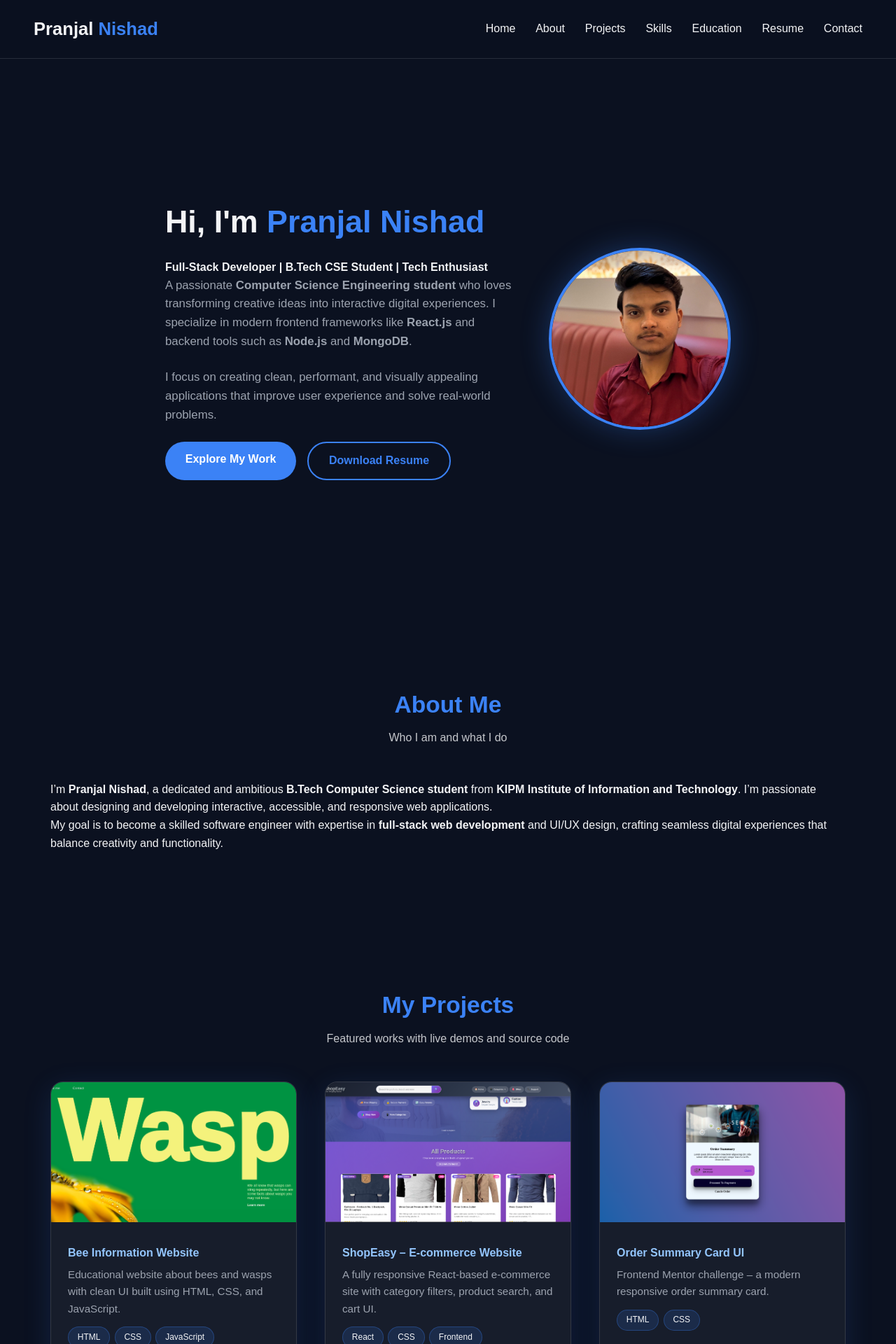
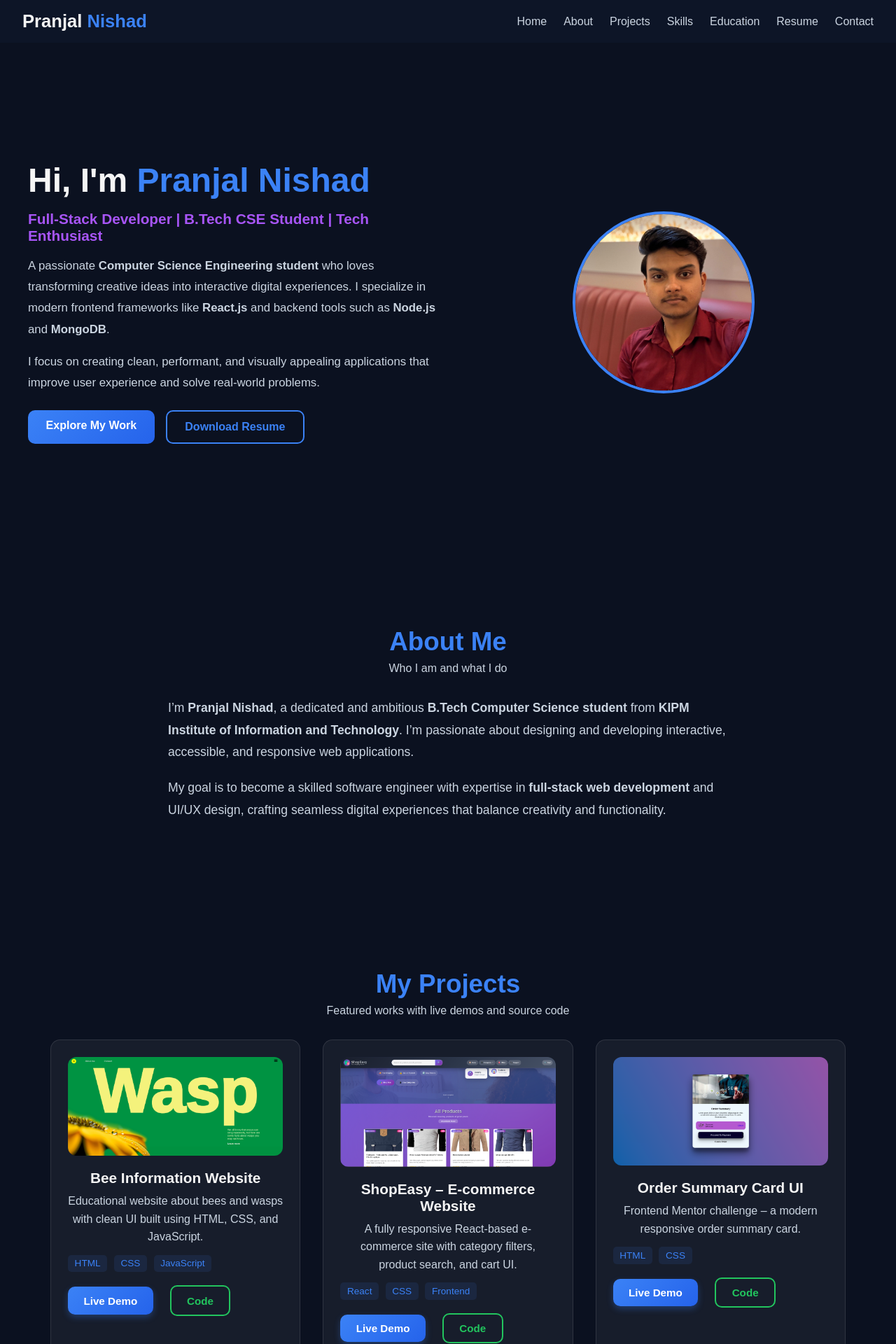
Before and after one commit to PranjalNishad/Portfolio, a React (Vite) app: page / in a window 1280 px wide. Shown: the top 1920 px of the page at 70% size. Built offline with nearby package versions, Linux system fonts and the light colour scheme.

Commit message:
Update App.css

```diff
--- a/src/App.css
+++ b/src/App.css
@@ -1,23 +1,22 @@
-/* ----------------------------
-🎨 GLOBAL STYLES
------------------------------*/
+/* ================================
+🌙 GLOBAL STYLES & DARK THEME
+================================ */
 :root {
-  --primary: #3b82f6;
-  --secondary: #60a5fa;
-  --bg-dark: #0b1120;
-  --bg-card: rgba(255, 255, 255, 0.05);
-  --text-light: #f3f4f6;
-  --text-dim: #9ca3af;
-  --accent: #93c5fd;
-  --border: rgba(255, 255, 255, 0.12);
-  --shadow: 0 10px 40px rgba(59, 130, 246, 0.15);
-  --radius: 18px;
+  --primary: #3b82f6; /* Blue */
+  --secondary: #22c55e; /* Green */
+  --accent: #a855f7; /* Purple accent */
+  --text: #f5f5f5;
+  --text-dim: #cbd5e1;
+  --bg: #0b1120;
+  --card-bg: rgba(255, 255, 255, 0.05);
+  --border: rgba(255, 255, 255, 0.1);
 }
 
 * {
   margin: 0;
   padding: 0;
   box-sizing: border-box;
+  font-family: "Poppins", sans-serif;
 }
 
 html {
@@ -25,32 +24,30 @@ html {
 }
 
 body {
-  font-family: "Poppins", sans-serif;
-  background: var(--bg-dark);
-  color: var(--text-light);
-  line-height: 1.6;
+  background-color: var(--bg);
+  color: var(--text);
   overflow-x: hidden;
 }
 
-/* ----------------------------
-🔝 NAVBAR
------------------------------*/
+/* ================================
+HEADER / NAVBAR
+================================ */
 .navbar {
+  position: fixed;
+  top: 0;
+  width: 100%;
+  background: rgba(15, 23, 42, 0.85);
+  backdrop-filter: blur(10px);
+  z-index: 1000;
   display: flex;
   justify-content: space-between;
   align-items: center;
-  padding: 1.3rem 3rem;
-  position: sticky;
-  top: 0;
-  background: rgba(11, 17, 32, 0.8);
-  backdrop-filter: blur(18px);
-  z-index: 50;
-  border-bottom: 1px solid var(--border);
+  padding: 1rem 2rem;
 }
 
 .logo {
   font-size: 1.6rem;
-  font-weight: 600;
+  font-weight: 700;
 }
 
 .logo span {
@@ -59,14 +56,14 @@ body {
 
 .nav {
   display: flex;
-  gap: 1.8rem;
+  gap: 1.5rem;
 }
 
 .nav a {
   text-decoration: none;
-  color: var(--text-light);
+  color: var(--text-dim);
+  transition: 0.3s;
   font-weight: 500;
-  transition: 0.3s;
 }
 
 .nav a:hover {
@@ -77,394 +74,410 @@ body {
   display: none;
   background: none;
   border: none;
-  color: var(--text-light);
-  cursor: pointer;
+  color: var(--text);
 }
 
-@media (max-width: 768px) {
-  .nav {
-    display: none;
-    flex-direction: column;
-    position: absolute;
-    top: 75px;
-    left: 0;
-    width: 100%;
-    background: rgba(11, 17, 32, 0.95);
-    padding: 2rem;
-  }
-
-  .nav.active {
-    display: flex;
-  }
-
-  .menu-btn {
-    display: block;
-  }
-}
-
-/* ----------------------------
-🏠 HERO SECTION
------------------------------*/
+/* ================================
+HERO SECTION
+================================ */
 .hero {
   min-height: 100vh;
   display: flex;
   align-items: center;
   justify-content: center;
-  padding: 4rem 2rem;
-  text-align: center;
+  padding: 8rem 2rem 4rem;
+  gap: 2rem;
 }
 
 .hero-content {
   display: flex;
+  justify-content: space-between;
   align-items: center;
-  justify-content: space-around;
   flex-wrap: wrap;
-  gap: 3rem;
-  max-width: 1100px;
+  gap: 2rem;
+  max-width: 1200px;
+  width: 100%;
 }
 
 .hero-text {
-  flex: 1 1 400px;
-  text-align: left;
+  flex: 1;
+  max-width: 600px;
 }
 
 .hero h2 {
-  font-size: 2.8rem;
-  margin-bottom: 1rem;
+  font-size: 3rem;
+  font-weight: 700;
+  color: var(--text);
 }
 
 .hero h2 span {
   color: var(--primary);
 }
 
+.hero-subtitle {
+  font-size: 1.3rem;
+  color: var(--accent);
+  margin: 1rem 0;
+}
+
 .hero p {
+  font-size: 1.05rem;
   color: var(--text-dim);
-  font-size: 1.05rem;
-  margin-bottom: 1.5rem;
-  max-width: 500px;
+  line-height: 1.8;
+  margin-bottom: 1rem;
 }
 
 .hero-buttons {
   display: flex;
-  flex-wrap: wrap;
   gap: 1rem;
+  margin-top: 1.5rem;
 }
 
-.profile-pic-container {
-  border: 4px solid var(--primary);
-  border-radius: 50%;
-  overflow: hidden;
-  width: 260px;
-  height: 260px;
-  box-shadow: 0 0 40px rgba(59, 130, 246, 0.3);
-  transition: 0.4s;
-}
-
-.profile-pic-container:hover {
-  transform: scale(1.05);
-}
-
-.profile-pic {
-  width: 100%;
-  height: 100%;
-  object-fit: cover;
-}
-
-/* ----------------------------
-🧩 BUTTONS
------------------------------*/
 .btn,
-.btn-outline,
-.btn-sm,
-.btn-outline-sm {
+.btn-outline {
   text-decoration: none;
-  border-radius: 30px;
+  padding: 0.8rem 1.6rem;
+  border-radius: 10px;
   font-weight: 600;
+  font-size: 1rem;
   transition: 0.3s;
 }
 
 .btn {
-  background: var(--primary);
-  color: white;
-  padding: 0.8rem 1.8rem;
+  background: linear-gradient(135deg, var(--primary), #2563eb);
+  color: #fff;
 }
 
 .btn:hover {
-  background: var(--secondary);
+  background: linear-gradient(135deg, #2563eb, #1e40af);
+  box-shadow: 0 6px 15px rgba(59, 130, 246, 0.4);
 }
 
 .btn-outline {
   border: 2px solid var(--primary);
   color: var(--primary);
-  padding: 0.8rem 1.8rem;
 }
 
 .btn-outline:hover {
   background: var(--primary);
-  color: white;
+  color: #fff;
 }
 
-/* ----------------------------
-📁 SECTIONS
------------------------------*/
+.profile-pic-container {
+  flex: 1;
+  display: flex;
+  justify-content: center;
+}
+
+.profile-pic {
+  width: 260px;
+  height: 260px;
+  border-radius: 50%;
+  border: 4px solid var(--primary);
+  object-fit: cover;
+  transition: 0.4s ease;
+}
+
+.profile-pic:hover {
+  transform: scale(1.05);
+  box-shadow: 0 0 20px rgba(59, 130, 246, 0.6);
+}
+
+/* ================================
+ABOUT SECTION
+================================ */
 .section {
   padding: 6rem 2rem;
+  text-align: center;
   max-width: 1200px;
   margin: auto;
 }
 
 .section h3 {
-  font-size: 2.1rem;
+  font-size: 2.3rem;
   color: var(--primary);
-  text-align: center;
   margin-bottom: 0.5rem;
 }
 
 .section-subtitle {
-  text-align: center;
   font-size: 1rem;
-  opacity: 0.8;
-  margin-bottom: 3rem;
+  color: var(--text-dim);
+  margin-bottom: 2rem;
 }
 
-/* ----------------------------
-💻 PROJECTS
------------------------------*/
-.projects {
-  text-align: center;
+.about-container {
+  max-width: 800px;
+  margin: auto;
+  text-align: left;
+  font-size: 1.1rem;
+  color: var(--text-dim);
+  line-height: 1.8;
 }
 
+.about-container p {
+  margin-bottom: 1.2rem;
+}
+
+/* ================================
+PROJECTS SECTION
+================================ */
 .project-grid {
   display: grid;
-  grid-template-columns: repeat(auto-fit, minmax(320px, 1fr));
-  gap: 2.5rem;
+  grid-template-columns: repeat(auto-fit, minmax(310px, 1fr));
+  gap: 2rem;
   margin-top: 2rem;
 }
 
 .project-card {
-  background: var(--bg-card);
+  background: var(--card-bg);
   border: 1px solid var(--border);
-  border-radius: var(--radius);
-  overflow: hidden;
-  transition: 0.4s;
-  box-shadow: var(--shadow);
+  border-radius: 14px;
+  padding: 1.5rem;
+  transition: 0.4s ease;
 }
 
 .project-card:hover {
-  transform: translateY(-6px);
-  box-shadow: 0 10px 40px rgba(59, 130, 246, 0.25);
+  transform: translateY(-5px);
+  box-shadow: 0 0 25px rgba(59, 130, 246, 0.15);
 }
 
 .project-image img {
   width: 100%;
-  height: 200px;
-  object-fit: cover;
-}
-
-.project-content {
-  padding: 1.5rem;
-  text-align: left;
+  border-radius: 12px;
 }
 
 .project-content h4 {
-  color: var(--accent);
-  margin-bottom: 0.4rem;
+  font-size: 1.3rem;
+  margin: 1rem 0 0.5rem;
+  color: var(--text);
 }
 
 .project-content p {
-  font-size: 0.95rem;
   color: var(--text-dim);
-  margin-bottom: 0.8rem;
+  line-height: 1.6;
 }
 
 .tags {
   display: flex;
+  gap: 0.6rem;
   flex-wrap: wrap;
-  gap: 0.4rem;
-  margin-bottom: 1rem;
+  margin-top: 0.8rem;
 }
 
 .tags span {
-  background: rgba(59, 130, 246, 0.15);
-  border: 1px solid rgba(59, 130, 246, 0.3);
-  padding: 0.3rem 0.8rem;
-  border-radius: 20px;
-  font-size: 0.75rem;
-  color: var(--text-light);
+  background: rgba(59, 130, 246, 0.1);
+  color: var(--primary);
+  font-size: 0.85rem;
+  padding: 0.3rem 0.6rem;
+  border-radius: 5px;
 }
 
-/* ----------------------------
-⚙️ SKILLS
------------------------------*/
-.skills {
-  text-align: center;
+/* ================================
+🎨 PROJECT BUTTONS (Live Demo & Code)
+================================ */
+.links {
+  display: flex;
+  justify-content: flex-start;
+  align-items: center;
+  gap: 1.5rem;
+  margin-top: 1.2rem;
+  flex-wrap: wrap;
+}
+
+/* Live Demo */
+.btn-sm {
+  background: linear-gradient(135deg, #3b82f6, #2563eb);
+  color: #ffffff;
+  padding: 0.7rem 1.4rem;
+  border-radius: 10px;
+  font-weight: 600;
+  font-size: 0.95rem;
+  text-decoration: none;
+  transition: all 0.3s ease;
+  box-shadow: 0 4px 10px rgba(59, 130, 246, 0.3);
+}
+
+.btn-sm:hover {
+  background: linear-gradient(135deg, #2563eb, #1d4ed8);
+  box-shadow: 0 6px 15px rgba(59, 130, 246, 0.4);
+  transform: translateY(-3px);
+}
+
+/* Code */
+.btn-outline-sm {
+  background: transparent;
+  border: 2px solid #22c55e;
+  color: #22c55e;
+  padding: 0.7rem 1.4rem;
+  border-radius: 10px;
+  font-weight: 600;
+  font-size: 0.95rem;
+  text-decoration: none;
+  transition: all 0.3s ease;
+}
+
+.btn-outline-sm:hover {
+  background: #22c55e;
+  color: #0b1120;
+  box-shadow: 0 6px 15px rgba(34, 197, 94, 0.4);
+  transform: translateY(-3px);
+}
+
+/* ================================
+SKILLS SECTION
+================================ */
+.skills-grid {
+  display: grid;
+  grid-template-columns: repeat(auto-fit, minmax(250px, 1fr));
+  gap: 2rem;
+  text-align: left;
+  margin-top: 2rem;
 }
 
 .skill-list {
   display: flex;
   flex-wrap: wrap;
-  justify-content: center;
-  gap: 0.8rem;
-  margin-top: 2rem;
+  gap: 0.6rem;
+  margin-top: 0.8rem;
 }
 
 .skill-list span {
-  background: rgba(59, 130, 246, 0.15);
-  border: 1px solid rgba(59, 130, 246, 0.3);
-  padding: 0.6rem 1.5rem;
-  border-radius: 30px;
+  background: rgba(255, 255, 255, 0.05);
+  border: 1px solid var(--border);
+  padding: 0.4rem 0.8rem;
+  border-radius: 8px;
+  color: var(--text-dim);
   font-size: 0.9rem;
-  color: var(--text-light);
-  transition: 0.3s;
 }
 
-.skill-list span:hover {
-  background: var(--primary);
-  color: white;
-  transform: scale(1.05);
-}
-
-/* ----------------------------
-🎓 EDUCATION
------------------------------*/
-.timeline {
-  position: relative;
-  margin: 3rem auto;
-  padding-left: 2rem;
-  border-left: 2px solid var(--border);
-  max-width: 700px;
-}
-
-.timeline-item {
-  margin-bottom: 2.5rem;
-  position: relative;
-}
-
-.timeline-dot {
-  position: absolute;
-  left: -11px;
-  top: 8px;
-  width: 16px;
-  height: 16px;
-  background: var(--primary);
-  border-radius: 50%;
-}
-
-.timeline-content {
-  padding-left: 1rem;
-}
-
-.timeline-content h4 {
-  margin: 0;
-  color: var(--accent);
-  font-size: 1.1rem;
-}
-
-.timeline-content p {
-  margin: 0.4rem 0;
-  color: var(--text-dim);
-}
-
-.timeline-content span {
-  font-size: 0.9rem;
-  opacity: 0.7;
-}
-
-/* ----------------------------
-📄 RESUME
------------------------------*/
-.resume {
-  text-align: center;
-}
-
+/* ================================
+RESUME SECTION
+================================ */
 .resume-card {
+  background: var(--card-bg);
+  border: 1px solid var(--border);
+  border-radius: 14px;
+  padding: 2rem;
   max-width: 650px;
   margin: 2rem auto;
-  padding: 2rem;
-  background: var(--bg-card);
-  border: 1px solid var(--border);
-  border-radius: var(--radius);
-  transition: 0.4s;
-  box-shadow: var(--shadow);
-}
-
-.resume-card:hover {
-  transform: translateY(-6px);
-  border-color: var(--primary);
 }
 
 .resume-preview {
   width: 100%;
-  border-radius: 12px;
-  margin-bottom: 1.5rem;
+  border-radius: 10px;
+  margin-bottom: 1rem;
 }
 
 .resume-buttons {
   display: flex;
   justify-content: center;
-  flex-wrap: wrap;
   gap: 1rem;
 }
 
-.resume-buttons a {
+/* ================================
+CONTACT SECTION
+================================ */
+.contact-container {
   display: flex;
-  align-items: center;
-  gap: 0.4rem;
-}
-
-/* ----------------------------
-✉️ CONTACT
------------------------------*/
-.contact-container {
-  display: grid;
-  grid-template-columns: repeat(auto-fit, minmax(250px, 1fr));
+  justify-content: center;
+  flex-wrap: wrap;
   gap: 2rem;
-  margin-top: 3rem;
+  margin-top: 2rem;
 }
 
 .contact-card {
-  background: var(--bg-card);
+  background: var(--card-bg);
   border: 1px solid var(--border);
-  border-radius: var(--radius);
-  padding: 2rem;
-  text-align: center;
-  transition: 0.4s;
-}
-
-.contact-card:hover {
-  border-color: var(--primary);
-  transform: translateY(-6px);
-}
-
-.contact-card i {
-  font-size: 1.8rem;
-  color: var(--primary);
-  margin-bottom: 0.6rem;
+  padding: 1.5rem 2rem;
+  border-radius: 12px;
+  min-width: 250px;
 }
 
 .contact-card h4 {
-  color: var(--accent);
-  margin-bottom: 0.3rem;
+  color: var(--primary);
+  margin: 0.6rem 0;
 }
 
 .contact-card a {
+  color: var(--text-dim);
   text-decoration: none;
-  color: var(--text-light);
-  opacity: 0.85;
 }
 
 .contact-card a:hover {
   color: var(--primary);
-  opacity: 1;
 }
 
-/* ----------------------------
-🔚 FOOTER
------------------------------*/
+/* ================================
+FOOTER
+================================ */
 .footer {
   text-align: center;
-  padding: 1.5rem;
-  font-size: 0.9rem;
-  opacity: 0.8;
+  padding: 2rem;
+  font-size: 0.95rem;
+  color: var(--text-dim);
   border-top: 1px solid var(--border);
+  margin-top: 2rem;
 }
+
+/* ================================
+RESPONSIVENESS
+================================ */
+@media (max-width: 900px) {
+  .nav {
+    display: none;
+  }
+
+  .nav.active {
+    display: flex;
+    flex-direction: column;
+    background: rgba(15, 23, 42, 0.95);
+    position: absolute;
+    top: 100%;
+    left: 0;
+    width: 100%;
+    padding: 1rem 0;
+    gap: 1rem;
+  }
+
+  .menu-btn {
+    display: block;
+  }
+
+  .hero {
+    text-align: center;
+    flex-direction: column;
+  }
+
+  .hero-text {
+    text-align: center;
+  }
+
+  .profile-pic {
+    width: 220px;
+    height: 220px;
+  }
+}
+
+@media (max-width: 600px) {
+  .hero h2 {
+    font-size: 2rem;
+  }
+
+  .hero-subtitle {
+    font-size: 1.1rem;
+  }
+
+  .btn,
+  .btn-outline {
+    font-size: 0.9rem;
+    padding: 0.7rem 1.2rem;
+  }
+
+  .project-grid {
+    grid-template-columns: 1fr;
+  }
+
+  .skills-grid {
+    grid-template-columns: 1fr;
+  }
+}
```
